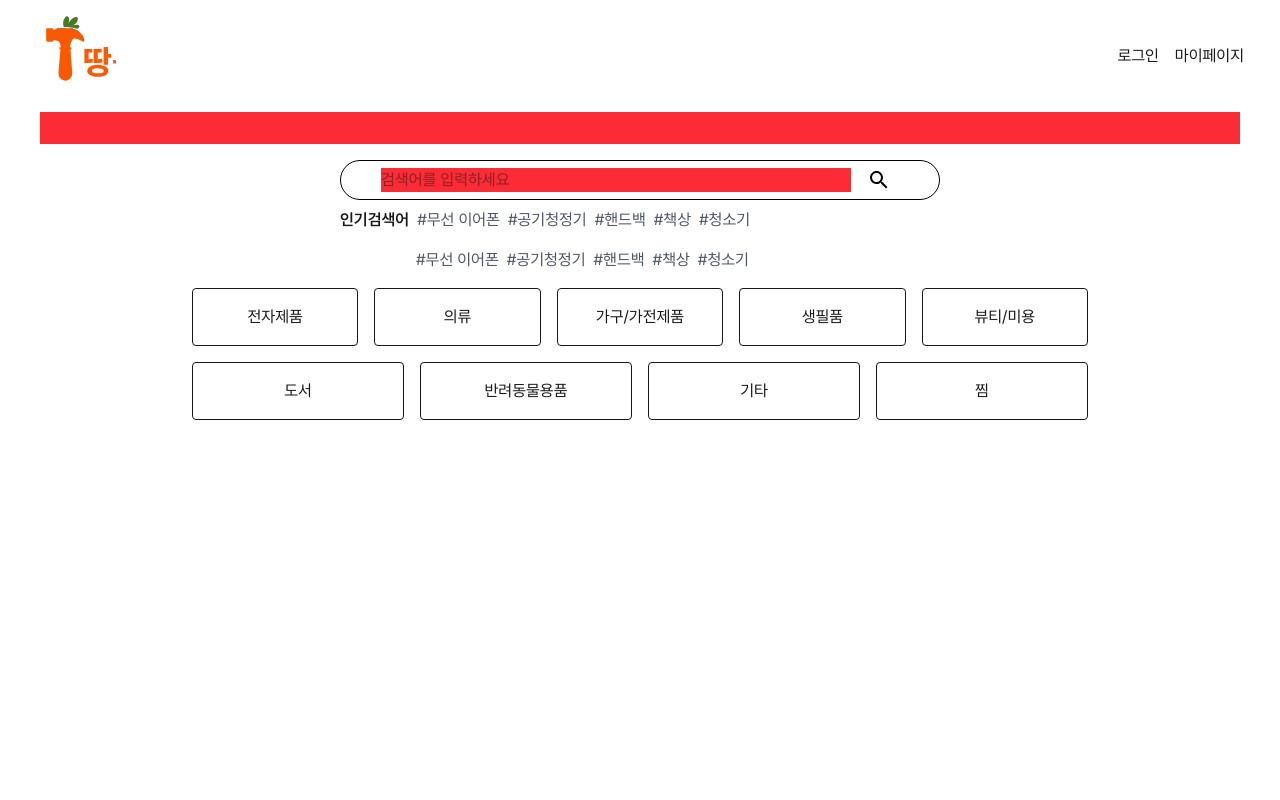
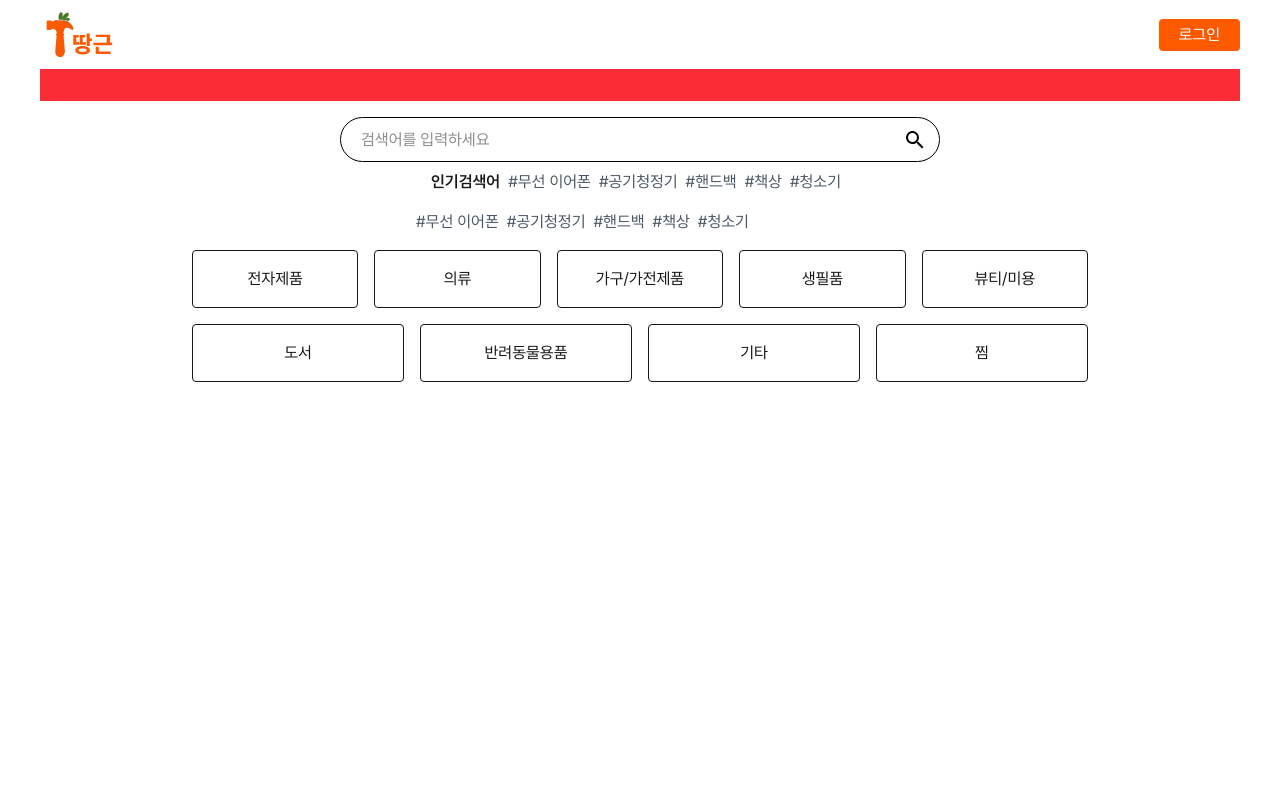
Before and after one commit to 2025summer/FE, a Next.js app: page / in a window 1280 px wide. Shown: the top 800 px of the page. Built offline with nearby package versions, Linux system fonts and the light colour scheme.

Commit message:
중간저장

```diff
--- a/src/components/Header.tsx
+++ b/src/components/Header.tsx
@@ -1,20 +1,20 @@
 import Link from "next/link";
 import React from "react";
-import Logo from "../components/Logo"
+import Logo from "../components/Logo";
 
 export default function Header() {
   return (
     <header className="w-full bg-white">
-      <div className="container mx-auto flex items-center justify-between p-4">
-        <Link href="/" className="text-2xl font-bold text-indigo-600">
+      <div className="container mx-auto flex items-center justify-between px-5 py-3">
+        <Link href="/" className="cursor-pointer">
           <Logo />
         </Link>
         <nav className="flex items-center gap-4">
-          <Link href="/login" className="hover:text-indigo-600">
+          <Link
+            href="/login"
+            className="bg-maincolor-500 px-5 py-1 text-white rounded "
+          >
             로그인
-          </Link>
-          <Link href="/mypage" className="hover:text-indigo-600">
-            마이페이지
           </Link>
         </nav>
       </div>
--- a/src/components/Logo.tsx
+++ b/src/components/Logo.tsx
@@ -9,12 +9,12 @@ interface LogoProps {
 
 const Logo: React.FC<LogoProps> = ({
   width = 80,
-  height = 80,
+  height = 45,
   className = "",
 }) => (
   <svg
     xmlns="http://www.w3.org/2000/svg"
-    viewBox="0 0 300 400"
+    viewBox="0 0 480 323"
     width={width}
     height={height}
     className={className}
--- a/src/components/SearchBar.tsx
+++ b/src/components/SearchBar.tsx
@@ -13,20 +13,20 @@ const trendingKeywords = [
   "청소기",
 ];
 
-export default function SearchBar({ height = "2.5rem" }: SearchBarProps) {
+export default function SearchBar({ height = "45px" }: SearchBarProps) {
   return (
-    <div className="w-full mb-4 flex flex-col">
+    <div className="w-full mb-4 flex flex-col items-center">
       {/* 검색창 + 돋보기 버튼 */}
       <div
-        className="flex items-center w-full rounded-full border border-black overflow-hidden px-10"
+        className="flex items-center w-full rounded-full border border-black overflow-hidden px-3"
         style={{ height }}
       >
         <input
           type="text"
           placeholder="검색어를 입력하세요"
-          className="grow focus:outline-none bg-red-500"
+          className="pl-2 grow focus:outline-none"
         />
-        <button className="p-2 ml-2 cursor-pointer">
+        <button className="pl-2 cursor-pointer">
           <svg
             width="24"
             height="24"
--- a/src/styles/globals.css
+++ b/src/styles/globals.css
@@ -3,6 +3,13 @@
 :root {
   --background: #ffffff;
   --foreground: #171717;
+}
+
+@theme inline {
+  --color-background: var(--background);
+  --color-foreground: var(--foreground);
+  --color-maincolor-500: oklch(0.6814 0.2136 40.06);
+  --color-maincolor-300: oklch(0.7429 0.1672 40.06);
 }
 
 @media (prefers-color-scheme: dark) {
```
